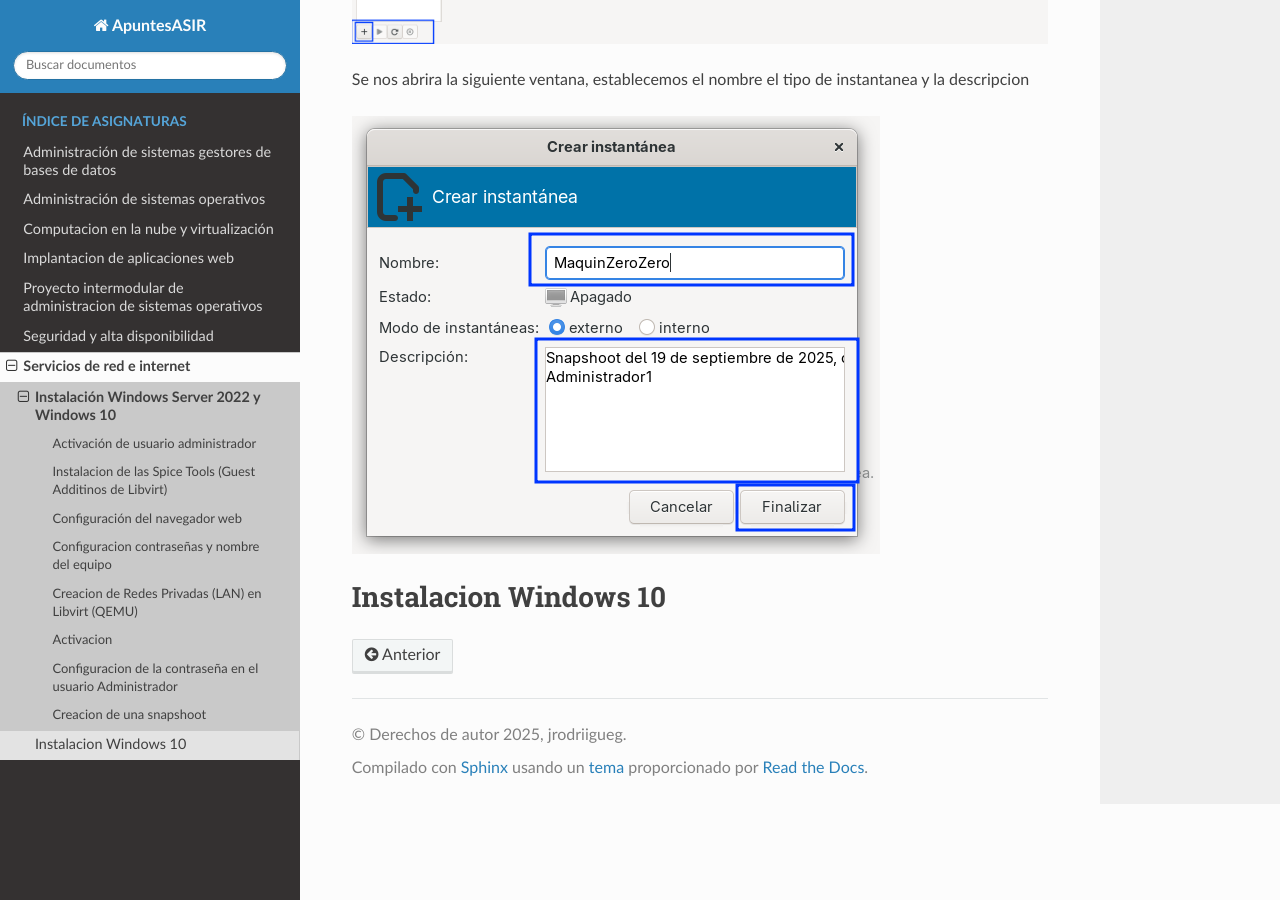
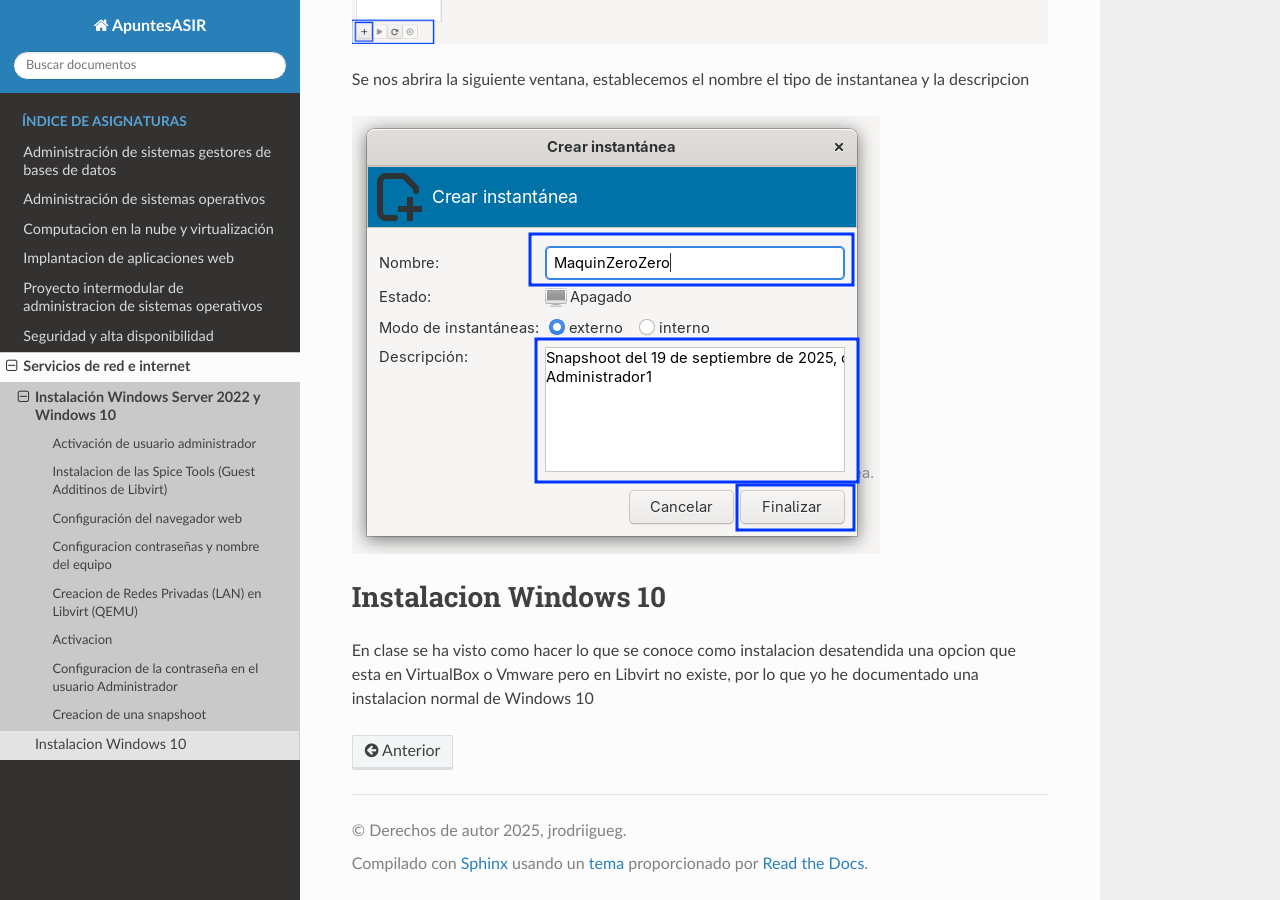
Before and after one commit to jrodriiguezg/ApuntesASIR, a Sphinx documentation site: the page built from docs/servicios-de-red-e-internet/instalacion-windows-server.md, in a window 1280 px wide and 900 px high, scrolled down 32143 px. Built offline with Sphinx 7.4.7 and the Read the Docs theme 3.1.0, drawn with Linux system fonts in a browser that asks for light colours; pages that are not in the unit, such as notebooks, are missing from menus.

Commit message:
modified:   docs/servicios-de-red-e-internet/instalacion-windows-server.md

```diff
--- a/docs/servicios-de-red-e-internet/instalacion-windows-server.md
+++ b/docs/servicios-de-red-e-internet/instalacion-windows-server.md
@@ -289,3 +289,4 @@
 
 
 # Instalacion Windows 10
+En clase se ha visto como hacer lo que se conoce como instalacion desatendida una opcion que esta en VirtualBox o Vmware pero en Libvirt no existe, por lo que yo he documentado una instalacion normal de Windows 10
```
